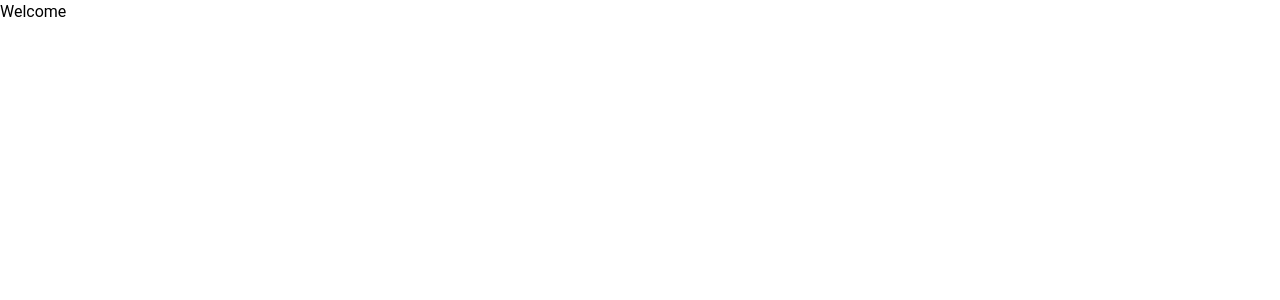
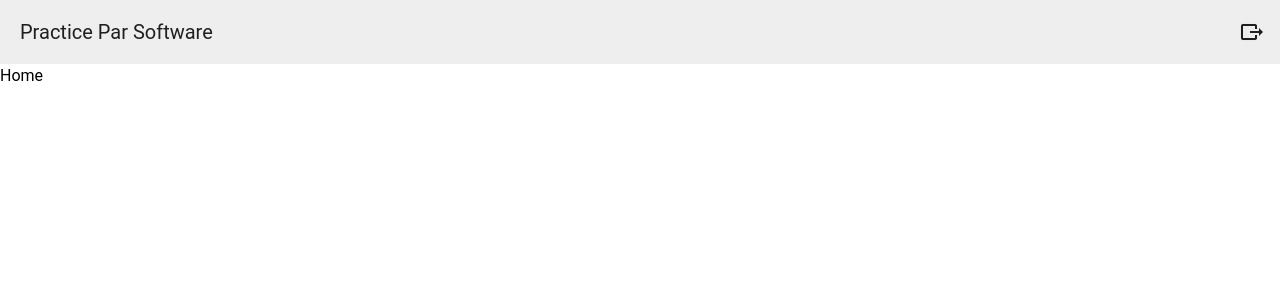
Before and after one commit to PlayerOneV/practiceTransfer, a Vue app: page / in a window 1280 px wide. Shown: the top 300 px of the page. Built offline with nearby package versions, Linux system fonts and the light colour scheme; sample sign-in values are in the browser's storage.

Commit message:
Component layout con toolbar

```diff
--- /dev/null
+++ b/src/layouts/UserLayout.vue
@@ -0,0 +1,10 @@
+<template>
+  <main>
+    <v-toolbar title="Practice Par Software"
+      ><v-btn icon>
+        <v-icon>mdi-export</v-icon>
+      </v-btn></v-toolbar
+    >
+    <slot />
+  </main>
+</template>
--- a/src/views/HomeView.vue
+++ b/src/views/HomeView.vue
@@ -1,8 +1,9 @@
+<template>
+  <UserLayout>
+    <h1>Home</h1>
+  </UserLayout>
+</template>
+
 <script setup lang="ts">
+import UserLayout from '@/layouts/UserLayout.vue';
 </script>
-
-<template>
-  <main>
-    <h1>Welcome</h1>
-  </main>
-</template>
--- a/src/views/LoginView.vue
+++ b/src/views/LoginView.vue
@@ -7,17 +7,19 @@
           <v-icon icon="mdi-account"></v-icon>
         </v-avatar>
       </div>
-      <v-text-field label="username" class="mt-4" v-model="username"/>
+      <form @submit.prevent="userStore.login(username)">
+        <v-text-field label="username" class="mt-4" v-model="username" />
         <v-text-field label="password" />
         <div class="flex flex-col">
           <router-link to="" class="text-right mb-3 text-blue-600 visited:text-purple-600"
             >¿Olvidaste tu constraseña?</router-link
           >
-        <v-btn color="info" @click="submit(username)"> Login </v-btn>
+          <v-btn color="info" type="submit"> Login </v-btn>
         </div>
+      </form>
       <p class="text-center mt-3">
         ¿No tiene una cuenta?
-        <router-link to="" class="text-blue-600 visited:text-purple-600" >Registrate</router-link>
+        <router-link to="" class="text-blue-600 visited:text-purple-600">Registrate</router-link>
       </p>
     </div>
   </div>
@@ -25,14 +27,10 @@
 <script setup lang="ts">
 import { RouterLink } from 'vue-router'
 import { useUserStore } from '@/stores/UserStore'
-import { ref } from 'vue';
+import { ref } from 'vue'
 
-const userStore = useUserStore();
-const username = ref('');
-
-const submit = (username: string) => {
-  userStore.login(username);
-};
+const userStore = useUserStore()
+const username = ref('')
 
 </script>
 <style scoped></style>
```
Lines whose indentation alone changed are shown as unchanged.
